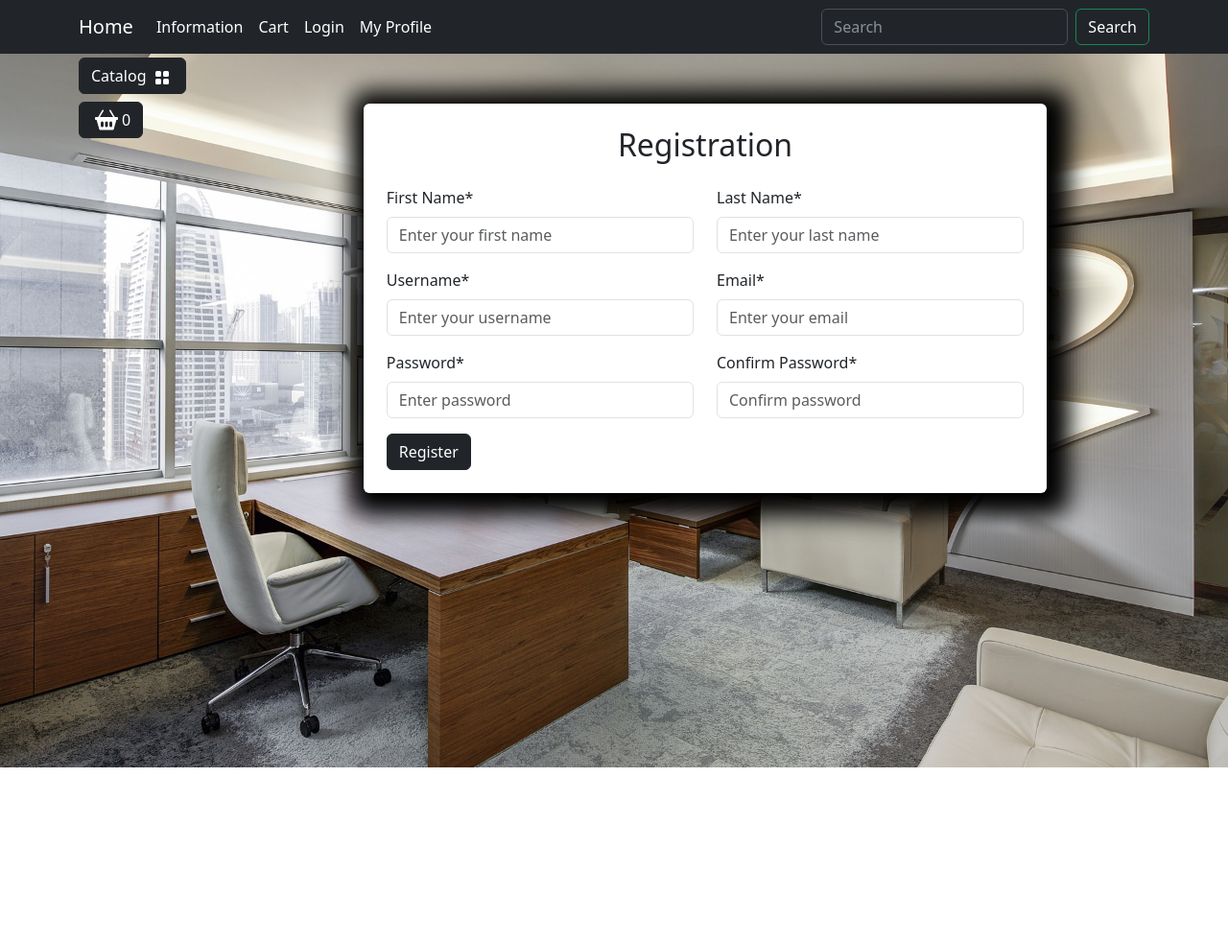
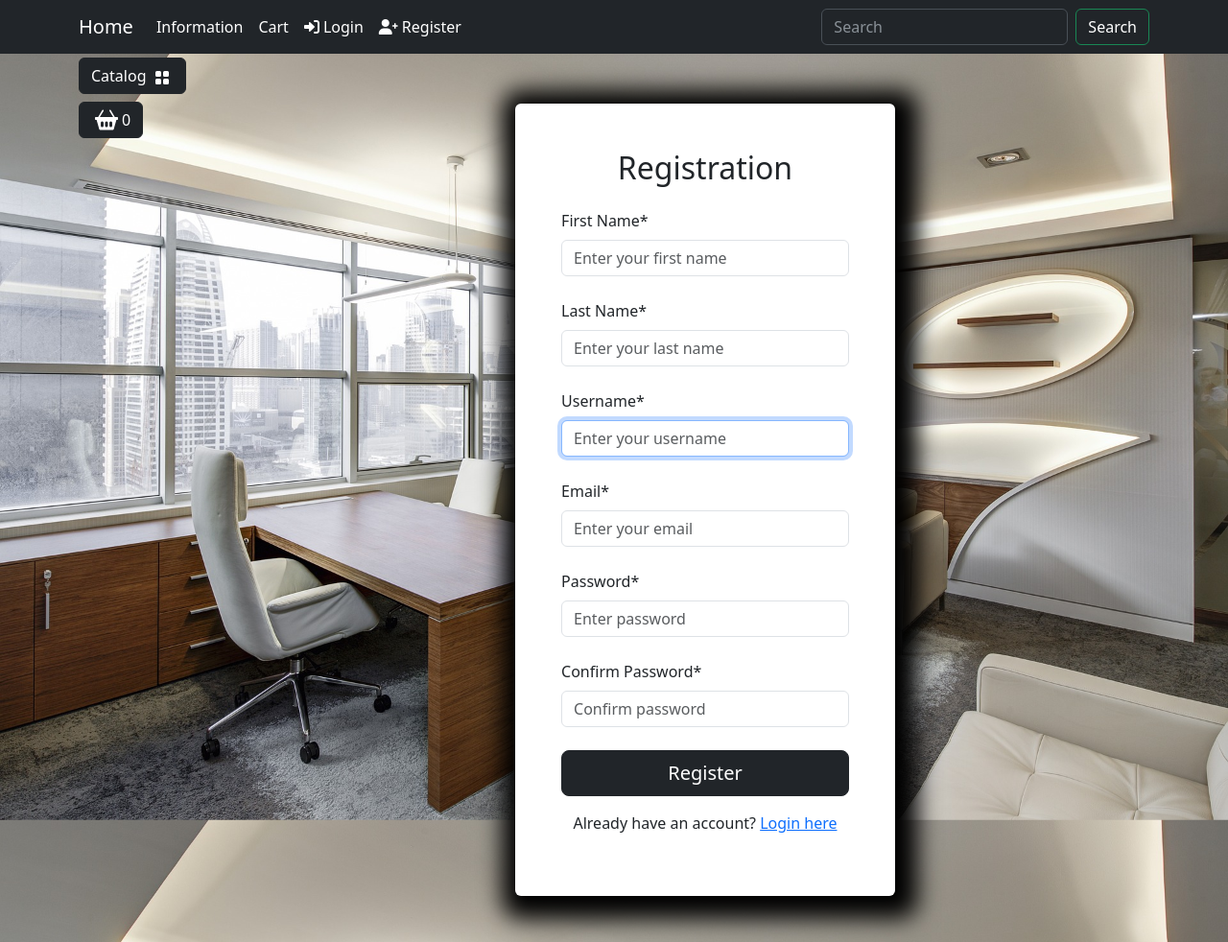
Before and after one commit to iamurtazo/furniture-online-store, a Django app: page /user/registration/ in a window 1280 px wide. Shown: the whole page at 96% size. Before the commit the page ends 800 px from the top, so only its background shows below. Run offline with Django 5.2, Linux system fonts and the light colour scheme; data comes from the database, SQL or seed files in the repository; some libraries are stand-ins or nearby versions.

Commit message:
feat: improve user registration UX, form and implement personalized navigation

```diff
--- a/src/app/templates/base.html
+++ b/src/app/templates/base.html
@@ -49,25 +49,34 @@
                         <li class="nav-item">
                             <a class="nav-link  text-white" href="#">Cart</a>
                         </li>
-                        <li class="nav-item">
-                            <a class="nav-link  text-white" href="{% url 'users:login' %}">Login</a>
-                        </li>
-                        <li class="nav-item dropdown ">
+                        {% if user.is_authenticated %}
+                            <li class="nav-item dropdown">
                                 <a class="nav-link dropdown-toggle text-white" href="{% url 'users:profile' %}" role="button"
                                     data-bs-toggle="dropdown" aria-expanded="false">
-                                My Profile
+                                    <i class="fas fa-user me-1"></i>Hi, {{ user.first_name|default:user.username }}
                                 </a>
                                 <ul class="dropdown-menu">
-                                <li><a class="dropdown-item  text-white" href="#">Cart</a></li>
-                                <li><a class="dropdown-item  text-white" href="{% url 'users:profile' %}">Personal Account</a>
-                                </li>
-                                <li><a class="dropdown-item  text-white" href="{% url 'admin:index' %}">Admin Panel</a></li>
-                                <li>
-                                    <hr class="dropdown-divider">
-                                </li>
-                                <li><a class="dropdown-item  text-white" href="{% url 'users:logout' %}">Logout</a></li>
+                                    <li><a class="dropdown-item text-white" href="#">Cart</a></li>
+                                    <li><a class="dropdown-item text-white" href="{% url 'users:profile' %}">Personal Account</a></li>
+                                    {% if user.is_staff %}
+                                        <li><a class="dropdown-item text-white" href="{% url 'admin:index' %}">Admin Panel</a></li>
+                                    {% endif %}
+                                    <li><hr class="dropdown-divider"></li>
+                                    <li><a class="dropdown-item text-white" href="{% url 'users:logout' %}">Logout</a></li>
                                 </ul>
                             </li>
+                        {% else %}
+                            <li class="nav-item">
+                                <a class="nav-link text-white" href="{% url 'users:login' %}">
+                                    <i class="fas fa-sign-in-alt me-1"></i>Login
+                                </a>
+                            </li>
+                            <li class="nav-item">
+                                <a class="nav-link text-white" href="{% url 'users:registration' %}">
+                                    <i class="fas fa-user-plus me-1"></i>Register
+                                </a>
+                            </li>
+                        {% endif %}
                     </ul>
                     <form class="d-flex" role="search" action="{% url 'goods:search' %}" method="get">
                         <input class="form-control me-2" type="search" name="q" placeholder="Search" aria-label="Search">
--- a/src/app/templates/includes/notifications.html
+++ b/src/app/templates/includes/notifications.html
@@ -1,5 +1,22 @@
 {% load static %}
 
+<!-- Success Messages -->
+{% if messages %}
+    <div class="container mt-4">
+        <div class="row justify-content-center">
+            <div class="col-md-6">
+                {% for message in messages %}
+                    <div class="alert {% if message.tags %}alert-{{ message.tags }}{% else %}alert-info{% endif %} alert-dismissible fade show custom-shadow" role="alert">
+                        {{ message }}
+                        <button type="button" class="btn-close" data-bs-dismiss="alert" aria-label="Close"></button>
+                    </div>
+                {% endfor %}
+            </div>
+        </div>
+    </div>
+{% endif %}
+
+<!-- Form Errors -->
 {% if form.non_field_errors %}
     <div class="container mt-4">
         <div class="row justify-content-center">
--- a/src/app/users/forms.py
+++ b/src/app/users/forms.py
@@ -1,6 +1,6 @@
 from django import forms
 from users.models import Users
-from django.contrib.auth.forms import AuthenticationForm
+from django.contrib.auth.forms import AuthenticationForm, UserCreationForm
 
 class UserLoginForm(AuthenticationForm):
 
@@ -31,3 +31,62 @@ class UserLoginForm(AuthenticationForm):
     class Meta:
         model = Users
         fields: list[str] = ['username', 'password']
+
+class UserRegistrationForm(UserCreationForm):
+
+    first_name = forms.CharField(
+        max_length=30,
+        widget=forms.TextInput(attrs={
+            "class": "form-control",
+            "placeholder": "Enter your first name"
+        })
+    )
+
+    last_name = forms.CharField(
+        max_length=30,
+        widget=forms.TextInput(attrs={
+            "class": "form-control",
+            "placeholder": "Enter your last name"
+        })
+    )
+
+    username = forms.CharField(
+        widget=forms.TextInput(attrs={
+            "autofocus": True,
+            "class": "form-control",
+            "placeholder": "Enter your username"
+        })
+    )
+
+    email = forms.EmailField(
+        widget=forms.EmailInput(attrs={
+            "class": "form-control",
+            "placeholder": "Enter your email"
+        })
+    )
+
+    password1 = forms.CharField(
+        widget=forms.PasswordInput(attrs={
+            "autocomplete": "new-password",
+            "class": "form-control",
+            "placeholder": "Enter password"
+        })
+    )
+
+    password2 = forms.CharField(
+        widget=forms.PasswordInput(attrs={
+            "autocomplete": "new-password",
+            "class": "form-control",
+            "placeholder": "Confirm password"
+        })
+    )
+
+    class Meta:
+        model = Users
+        fields = ['first_name', 'last_name', 'username', 'email', 'password1', 'password2']
+
+    def clean_email(self):
+        email = self.cleaned_data.get('email')
+        if Users.objects.filter(email=email).exists():
+            raise forms.ValidationError("A user with this email already exists.")
+        return email
--- a/src/app/users/templates/users/login.html
+++ b/src/app/users/templates/users/login.html
@@ -6,6 +6,7 @@
 {% endblock %}
 
 {% block content %}
+    {% include 'includes/notifications.html' %}
     <div class="row">
         <div class="container mt-5">
             <div class="row justify-content-center">
--- a/src/app/users/templates/users/registration.html
+++ b/src/app/users/templates/users/registration.html
@@ -6,47 +6,81 @@
 {% endblock %}
 
 {% block content %}
+    {% include 'includes/notifications.html' %}
     <div class="row">
         <div class="container mt-5">
             <div class="row justify-content-center">
-                <div class="col-md-9 bg-white p-4 mb-5 mx-2 rounded custom-shadow">
+                <div class="col-md-6 col-lg-5 bg-white p-5 mb-5 mx-2 rounded custom-shadow">
                     <h2 class="text-center mb-4">Registration</h2>
-                    <form>
-                        <div class="row">
-                            <div class="col-md-6 mb-3">
-                                <label for="firstName" class="form-label">First Name*</label>
-                                <input type="text" class="form-control" id="firstName"
-                                    placeholder="Enter your first name" required>
+                    <form action="{% url 'users:registration' %}" method="post">
+                        {% csrf_token %}
+                        <div class="mb-4">
+                            <label for="{{ form.first_name.id_for_label }}" class="form-label">First Name*</label>
+                            {{ form.first_name }}
+                            {% if form.first_name.errors %}
+                                <div class="text-danger small mt-1">
+                                    {{ form.first_name.errors.0 }}
                                 </div>
-                            <div class="col-md-6 mb-3">
-                                <label for="lastName" class="form-label">Last Name*</label>
-                                <input type="text" class="form-control" id="lastName"
-                                    placeholder="Enter your last name" required>
+                            {% endif %}
                         </div>
-                            <div class="col-md-6 mb-3">
-                                <label for="username" class="form-label">Username*</label>
-                                <input type="text" class="form-control" id="username"
-                                    placeholder="Enter your username" required>
+
+                        <div class="mb-4">
+                            <label for="{{ form.last_name.id_for_label }}" class="form-label">Last Name*</label>
+                            {{ form.last_name }}
+                            {% if form.last_name.errors %}
+                                <div class="text-danger small mt-1">
+                                    {{ form.last_name.errors.0 }}
                                 </div>
-                            <div class="col-md-6 mb-3">
-                                <label for="email" class="form-label">Email*</label>
-                                <input type="email" class="form-control" id="email"
-                                    placeholder="Enter your email" required>
+                            {% endif %}
                         </div>
-                            <div class="col-md-6 mb-3">
-                                <label for="password1" class="form-label">Password*</label>
-                                <input type="password" class="form-control" id="password1"
-                                    placeholder="Enter password" required>
+
+                        <div class="mb-4">
+                            <label for="{{ form.username.id_for_label }}" class="form-label">Username*</label>
+                            {{ form.username }}
+                            {% if form.username.errors %}
+                                <div class="text-danger small mt-1">
+                                    {{ form.username.errors.0 }}
                                 </div>
-                            <div class="col-md-6 mb-3">
-                                <label for="password2" class="form-label">Confirm Password*</label>
-                                <input type="password" class="form-control" id="password2"
-                                    placeholder="Confirm password" required>
+                            {% endif %}
                         </div>
+
+                        <div class="mb-4">
+                            <label for="{{ form.email.id_for_label }}" class="form-label">Email*</label>
+                            {{ form.email }}
+                            {% if form.email.errors %}
+                                <div class="text-danger small mt-1">
+                                    {{ form.email.errors.0 }}
                                 </div>
-                        <button type="submit"
-                            class="btn btn-dark btn-block">Register</button>
+                            {% endif %}
+                        </div>
+
+                        <div class="mb-4">
+                            <label for="{{ form.password1.id_for_label }}" class="form-label">Password*</label>
+                            {{ form.password1 }}
+                            {% if form.password1.errors %}
+                                <div class="text-danger small mt-1">
+                                    {{ form.password1.errors.0 }}
+                                </div>
+                            {% endif %}
+                        </div>
+
+                        <div class="mb-4">
+                            <label for="{{ form.password2.id_for_label }}" class="form-label">Confirm Password*</label>
+                            {{ form.password2 }}
+                            {% if form.password2.errors %}
+                                <div class="text-danger small mt-1">
+                                    {{ form.password2.errors.0 }}
+                                </div>
+                            {% endif %}
+                        </div>
+
+                        <div class="d-grid">
+                            <button type="submit" class="btn btn-dark btn-lg">Register</button>
+                        </div>
                     </form>
+                    <div class="mt-3 text-center">
+                        <p>Already have an account? <a href="{% url 'users:login' %}">Login here</a></p>
+                    </div>
                 </div>
             </div>
         </div>
--- a/src/app/users/views.py
+++ b/src/app/users/views.py
@@ -1,6 +1,6 @@
 from django.shortcuts import render, redirect
-from django.contrib import auth
-from users.forms import UserLoginForm
+from django.contrib import auth, messages
+from users.forms import UserLoginForm, UserRegistrationForm
 
 # Create your views here.
 
@@ -35,8 +35,18 @@ def logout(request):
 
 def registration(request):
 
+    if request.method == 'POST':
+        form = UserRegistrationForm(data=request.POST)
+        if form.is_valid():
+            user = form.save()
+            messages.success(request, f'Account created successfully for {user.username}! You can now log in.')
+            return redirect('users:login')
+    else:
+        form = UserRegistrationForm()
+
     context = {
-        'title': 'Home - Registration'
+        'title': 'Home - Registration',
+        'form': form
     }
 
     return render(request, 'users/registration.html', context)
```
Lines whose indentation alone changed are shown as unchanged.
